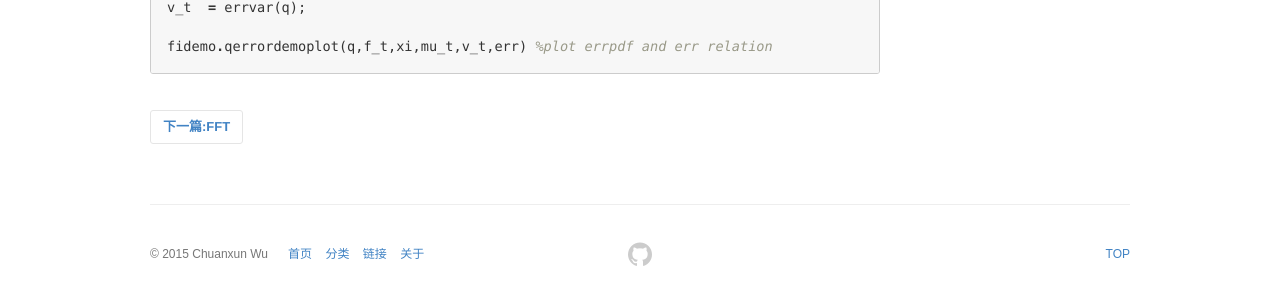
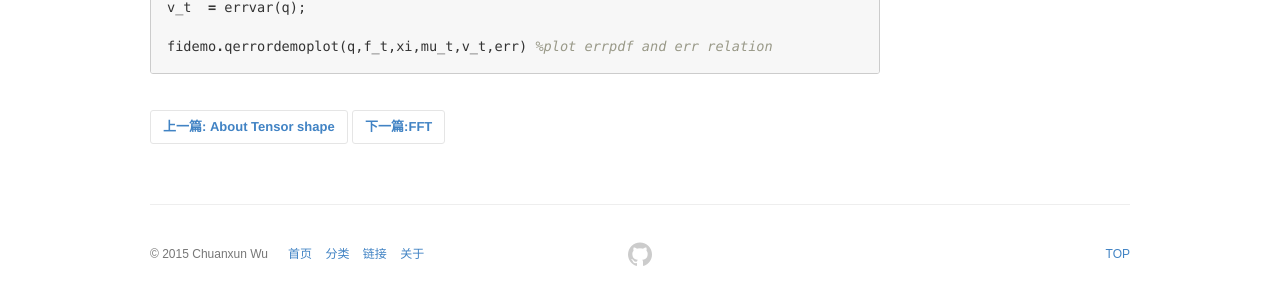
Before and after one commit to wuchuanxun/wuchuanxun.github.io, a Jekyll site: the page built from _posts/2017-10-23-Quantization_error.md, in a window 1280 px wide and 900 px high, scrolled down 1690 px. Shown: the part 597-897 px from the top of the window. Built offline with Jekyll 4.4.1, drawn with Linux system fonts in a browser that asks for light colours.

Commit message:
change date

```diff
--- a/_layouts/post.html
+++ b/_layouts/post.html
@@ -35,18 +35,14 @@ layout: default
     <div class="pagination">
         <ul>
           {% if page.previous %}
-            {% if page.previous.categories == page.categories %}
             <button class="btn btn-outline" type="button">
               <a href="{{ BASE_PATH }}{{ page.previous.url }}" title="{{ page.previous.title }}">上一篇: {{ page.previous.title }}</a>
             </button>
           {% endif %}
-          {% endif %}
           {% if page.next %}
-            {% if page.next.categories == page.categories %}
             <button class="btn btn-outline" type="button">
               <a href="{{ BASE_PATH }}{{ page.next.url }}" title="{{ page.next.title }}">下一篇:{{ page.next.title }}</a>
             </button>
-            {% endif %}
           {% endif %}
         </ul>
     </div>
```
Lines whose indentation alone changed are shown as unchanged.
